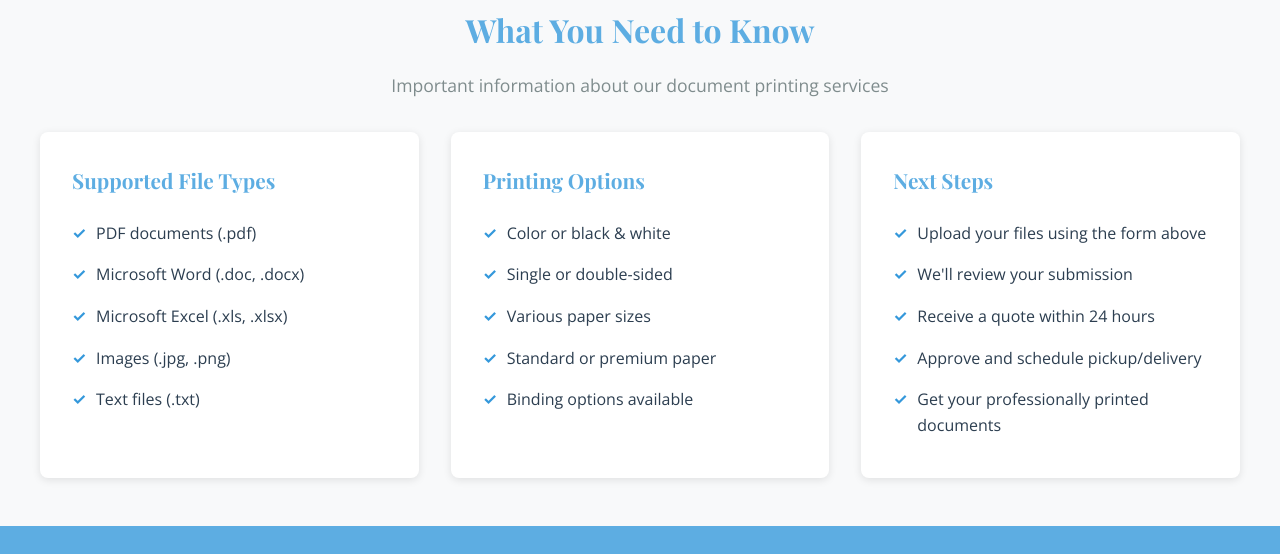
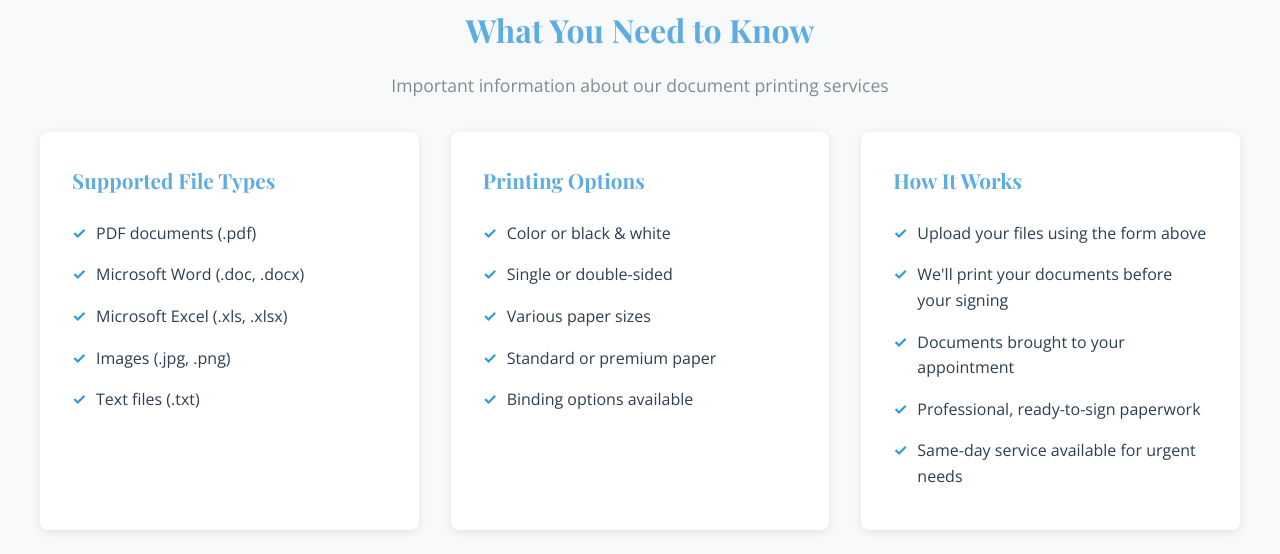
Before and after one commit to matt-gallo/grace-notary-ink, a website: page file-upload.html in a window 1280 px wide. Shown: the part 1971-2525 px from the top of the page. Drawn offline with nearby package versions, Linux system fonts and the light colour scheme; a script that the page names is missing.

Commit message:
Update file upload page to reflect notary signing workflow
Updated messaging to clarify that documents are printed before signing appointments and brought on-site, rather than pickup/delivery model.

🤖 Generated with [Claude Code](https://claude.com/claude-code)

Co-Authored-By: Claude <noreply@anthropic.com>

```diff
--- a/file-upload.html
+++ b/file-upload.html
@@ -363,7 +363,7 @@
     <!-- Page Header -->
     <section class="page-header">
         <h1>File Upload for Printing</h1>
-        <p>Upload your documents securely and we'll handle your printing needs with care and precision.</p>
+        <p>Upload your documents securely and we'll have them professionally printed and ready for your notary signing appointment.</p>
     </section>
 
     <!-- File Upload Section -->
@@ -371,7 +371,7 @@
         <div class="upload-container">
             <div class="upload-intro">
                 <h2>Upload Your Documents</h2>
-                <p>Use the form below to upload your files for printing. We support various file formats and ensure your documents are handled securely.</p>
+                <p>Use the form below to upload your files for printing. We'll have them professionally printed and ready to bring to your signing appointment.</p>
             </div>
 
             <div class="form-container">
@@ -427,13 +427,13 @@
                 </div>
 
                 <div class="info-card">
-                    <h3>Next Steps</h3>
+                    <h3>How It Works</h3>
                     <ul>
                         <li>Upload your files using the form above</li>
-                        <li>We'll review your submission</li>
-                        <li>Receive a quote within 24 hours</li>
-                        <li>Approve and schedule pickup/delivery</li>
-                        <li>Get your professionally printed documents</li>
+                        <li>We'll print your documents before your signing</li>
+                        <li>Documents brought to your appointment</li>
+                        <li>Professional, ready-to-sign paperwork</li>
+                        <li>Same-day service available for urgent needs</li>
                     </ul>
                 </div>
             </div>
```
